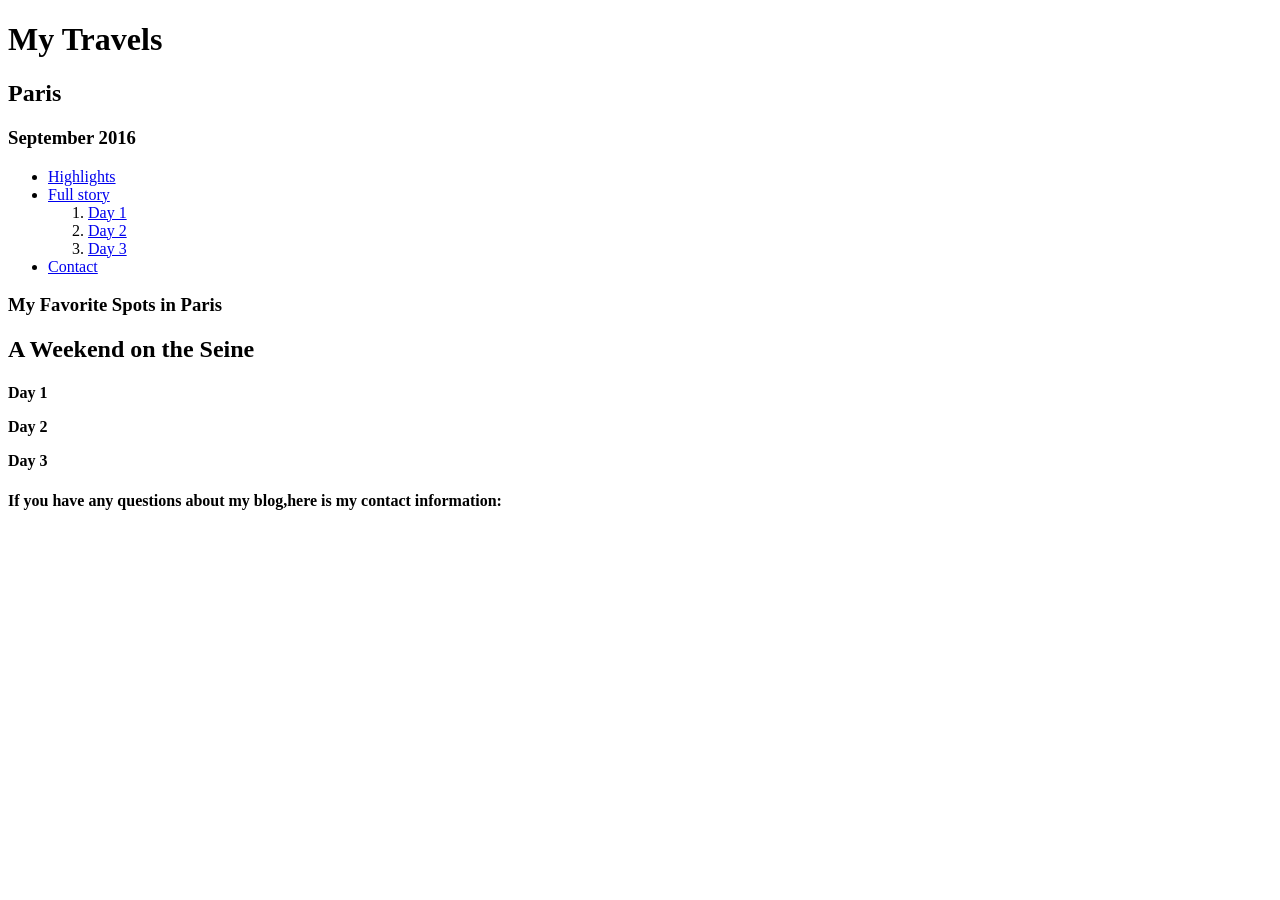
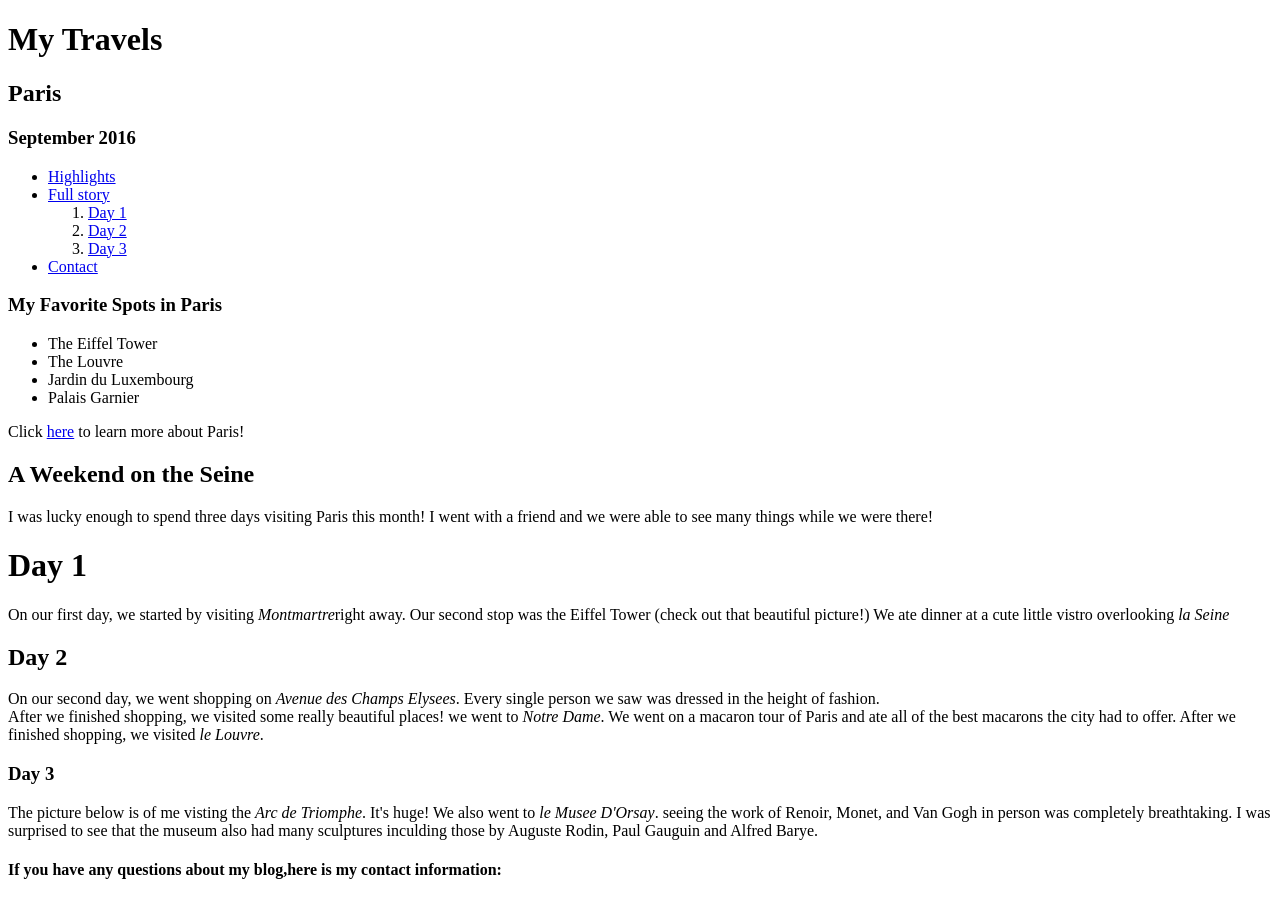
Before and after one commit to shanhanglam/paris, a plain HTML site: page index.html in a window 1280 px wide. Before the commit the page ends 800 px from the top, so only its background shows below. Drawn offline with Linux system fonts and the light colour scheme.

Commit message:
Put a descriptive sentence about your changes here

```diff
--- a/index.html
+++ b/index.html
@@ -21,13 +21,29 @@
   </nav>
   <div id="highlights">
     <h3>My Favorite Spots in Paris</h3>
+    <ul>
+      <li>The Eiffel Tower</li>
+      <li>The Louvre</li>
+      <li>Jardin du Luxembourg</li>
+      <li>Palais Garnier</li>
+    </ul>
+    <p>
+      Click <a href="https://en.wikipedia.org/wiki/Paris" target="black">here</a> to learn more about Paris!
+    </p>
   </div>
   <div id="story">
     <h2>A Weekend on the Seine</h2>
+    <p>I was lucky enough to spend three days visiting Paris this month! I went with a friend and we were able to see many things while we were there!</p>
     <h4>
-        <p id="day1">Day 1</p>
-        <p id="day2">Day 2</p>
-        <p id="day3">Day 3</p>
+        <h1 id="day1">Day 1</h1>
+        <p>On our first day, we started by visiting <em>Montmartre</em>right away. Our second stop was the Eiffel Tower (check out that beautiful picture!) We ate dinner at a cute little vistro overlooking <em>la Seine</em>
+        </p>
+        <h2 id="day2">Day 2</h2>
+        <p>On our second day, we went shopping on <em>Avenue des Champs Elysees</em>. Every single person we saw was dressed in the height of fashion.<br>After we finished shopping, we visited some really beautiful places! we went to <em>Notre Dame</em>. We went on a macaron tour of Paris and ate all of the best macarons the city had to offer. After we finished shopping, we visited <em>le Louvre</em>.
+        </p>
+        <h3 id="day3">Day 3</h3>
+        <p>The picture below is of me visting the <em>Arc de Triomphe</em>. It's huge! We also went to <em>le Musee D'Orsay</em>. seeing the work of Renoir, Monet, and Van Gogh in person was completely breathtaking. I was surprised to see that the museum also had many sculptures inculding those by Auguste Rodin, Paul Gauguin and Alfred Barye.
+        </p>
     </h4>
   </div>
 
```
